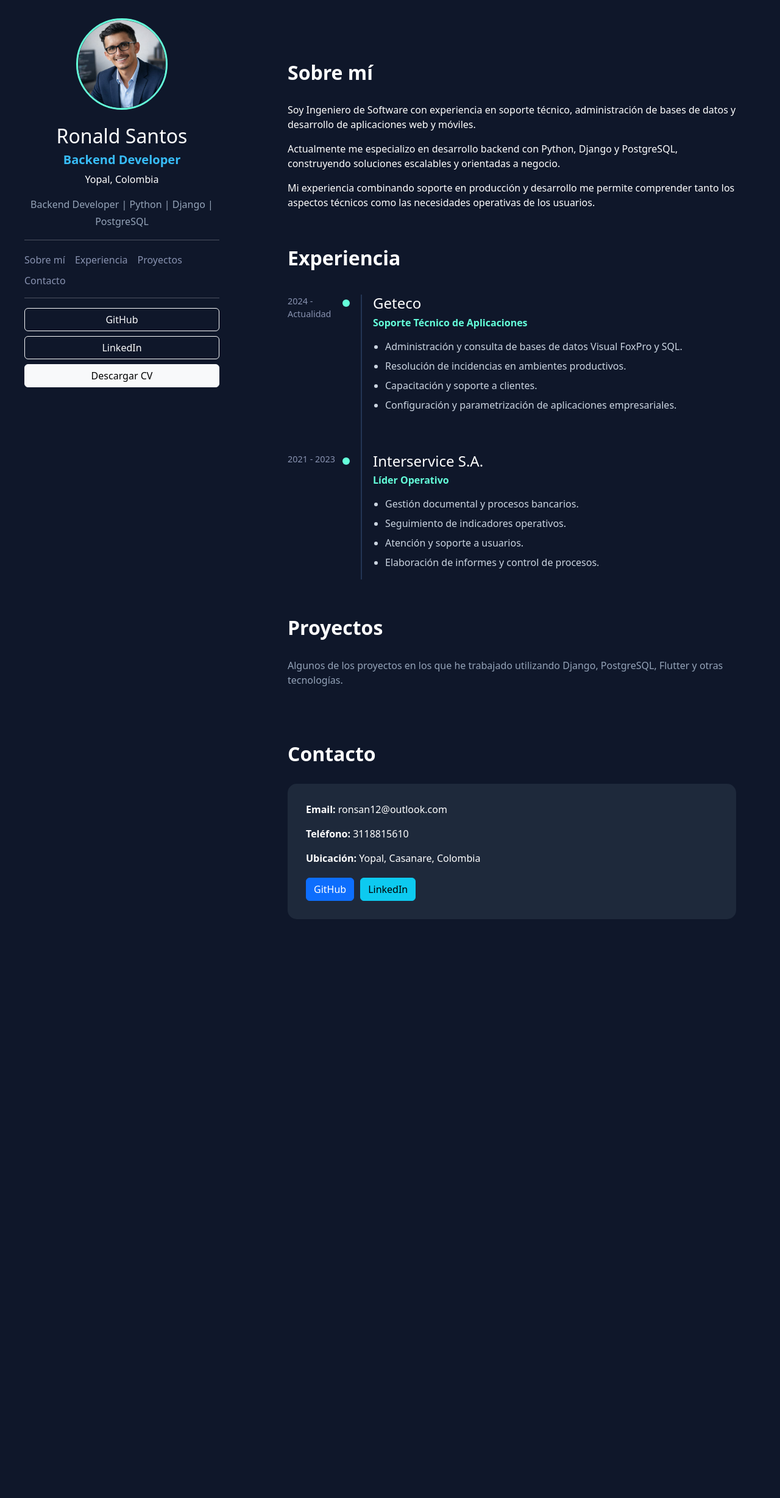
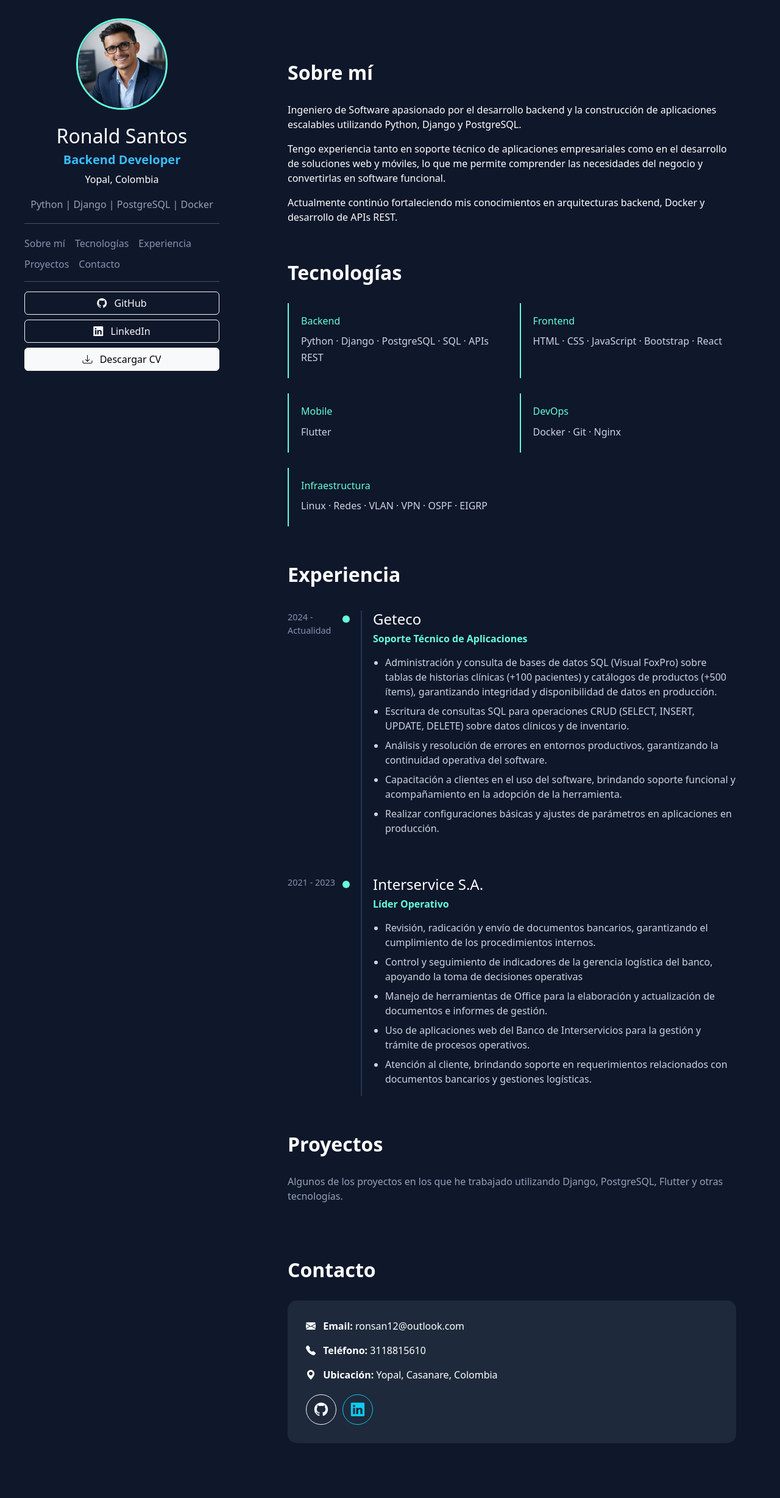
Before and after one commit to Ronsan12/portafolio, a Django app: page / in a window 1280 px wide. Shown: the whole page at 61% size. Before the commit the page ends 1507 px from the top, so only its background shows below. Run offline with Django 5.2, Linux system fonts and the light colour scheme; data that the repository does not hold is empty.

Commit message:
Mejorar diseño y contenido del portafolio

```diff
--- a/static/css/style.css
+++ b/static/css/style.css
@@ -237,3 +237,38 @@ body{
     color:#64ffda;
     padding-left:10px;
 }
+
+.skills-grid{
+    display:grid;
+    grid-template-columns:repeat(auto-fit, minmax(250px, 1fr));
+    gap:25px;
+    margin-top:30px;
+}
+
+.skill-category{
+    padding:20px;
+    border-left:2px solid #64ffda;
+}
+
+.skill-category h4{
+    color:#64ffda;
+    margin-bottom:10px;
+    font-size:1rem;
+}
+
+.skill-category p{
+    color:#cbd5e1;
+    line-height:1.7;
+    margin:0;
+}
+
+.social-btn{
+    width:50px;
+    height:50px;
+
+    display:flex;
+    align-items:center;
+    justify-content:center;
+
+    font-size:1.4rem;
+}
--- a/templates/base.html
+++ b/templates/base.html
@@ -6,6 +6,8 @@
 <head>
     <meta charset="UTF-8">
     <meta name="viewport" content="width=device-width, initial-scale=1.0">
+    <link rel="stylesheet"
+      href="https://cdn.jsdelivr.net/npm/bootstrap-icons@1.13.1/font/bootstrap-icons.min.css">
     <title>Ronald Santos | Portfolio</title>
 
     <link href="https://cdn.jsdelivr.net/npm/bootstrap@5.3.7/dist/css/bootstrap.min.css" rel="stylesheet">
--- a/templates/home.html
+++ b/templates/home.html
@@ -29,7 +29,7 @@
                 </p>
 
                 <p class="hero-description mt-3">
-                    Backend Developer | Python | Django | PostgreSQL
+                    Python | Django | PostgreSQL | Docker
                 </p>
 
             </div>
@@ -40,6 +40,10 @@
 
                 <a href="#about">
                     Sobre mí
+                </a>
+
+                <a href="#skills">
+                    Tecnologías
                 </a>
 
                 <a href="#experience">
@@ -63,19 +67,31 @@
                 <a href="https://github.com/Ronsan12"
                    target="_blank"
                    class="btn btn-outline-light">
+
+                   <i class="bi bi-github me-2"></i>
+
                     GitHub
+
                 </a>
 
                 <a href="https://www.linkedin.com/in/ronsan12"
                    target="_blank"
                    class="btn btn-outline-light">
-                    LinkedIn
+
+                   <i class="bi bi-linkedin me-2"></i>
+
+                   LinkedIn
+
                 </a>
 
                 <a href="{% static 'documents/Ronald_Santos_CV.pdf' %}"
                    target="_blank"
                    class="btn btn-light">
-                    Descargar CV
+
+                   <i class="bi bi-download me-2"></i>
+
+                   Descargar CV
+
                 </a>
 
             </div>
@@ -93,22 +109,55 @@
                     </h2>
 
                     <p>
-                        Soy Ingeniero de Software con experiencia en soporte técnico,
-                        administración de bases de datos y desarrollo de aplicaciones
-                        web y móviles.
+                        Ingeniero de Software apasionado por el desarrollo backend y la construcción de aplicaciones escalables utilizando Python, Django y PostgreSQL.
                     </p>
 
                     <p>
-                        Actualmente me especializo en desarrollo backend con Python,
-                        Django y PostgreSQL, construyendo soluciones escalables y
-                        orientadas a negocio.
+                        Tengo experiencia tanto en soporte técnico de aplicaciones empresariales como en el desarrollo de soluciones web y móviles, lo que me permite comprender las necesidades del negocio y convertirlas en software funcional.
                     </p>
 
                     <p>
-                        Mi experiencia combinando soporte en producción y desarrollo
-                        me permite comprender tanto los aspectos técnicos como las
-                        necesidades operativas de los usuarios.
+                        Actualmente continúo fortaleciendo mis conocimientos en arquitecturas backend, Docker y desarrollo de APIs REST.
                     </p>
+
+                </section>
+
+                <!-- HABILIDADES -->
+
+                <section id="skills">
+
+                    <h2 class="section-title">
+                        Tecnologías
+                    </h2>
+
+                    <div class="skills-grid">
+
+                        <div class="skill-category">
+                            <h4>Backend</h4>
+                            <p>Python · Django · PostgreSQL · SQL · APIs REST</p>
+                        </div>
+
+                        <div class="skill-category">
+                            <h4>Frontend</h4>
+                            <p>HTML · CSS · JavaScript · Bootstrap · React</p>
+                        </div>
+
+                        <div class="skill-category">
+                            <h4>Mobile</h4>
+                            <p>Flutter</p>
+                        </div>
+
+                        <div class="skill-category">
+                            <h4>DevOps</h4>
+                            <p>Docker · Git · Nginx</p>
+                        </div>
+
+                        <div class="skill-category">
+                            <h4>Infraestructura</h4>
+                            <p>Linux · Redes · VLAN · VPN · OSPF · EIGRP</p>
+                        </div>
+
+                    </div>
 
                 </section>
 
@@ -136,10 +185,11 @@
                                 </p>
 
                                 <ul>
-                                    <li>Administración y consulta de bases de datos Visual FoxPro y SQL.</li>
-                                    <li>Resolución de incidencias en ambientes productivos.</li>
-                                    <li>Capacitación y soporte a clientes.</li>
-                                    <li>Configuración y parametrización de aplicaciones empresariales.</li>
+                                    <li>Administración y consulta de bases de datos SQL (Visual FoxPro) sobre tablas de historias clínicas (+100 pacientes) y catálogos de productos (+500 ítems), garantizando integridad y disponibilidad de datos en producción.</li>
+                                    <li>Escritura de consultas SQL para operaciones CRUD (SELECT, INSERT, UPDATE, DELETE) sobre datos clínicos y de inventario.</li>
+                                    <li>Análisis y resolución de errores en entornos productivos, garantizando la continuidad operativa del software.</li>
+                                    <li>Capacitación a clientes en el uso del software, brindando soporte funcional y acompañamiento en la adopción de la herramienta.</li>
+                                    <li>Realizar configuraciones básicas y ajustes de parámetros en aplicaciones en producción.</li>
                                 </ul>
 
                             </div>
@@ -161,10 +211,11 @@
                                 </p>
 
                                 <ul>
-                                    <li>Gestión documental y procesos bancarios.</li>
-                                    <li>Seguimiento de indicadores operativos.</li>
-                                    <li>Atención y soporte a usuarios.</li>
-                                    <li>Elaboración de informes y control de procesos.</li>
+                                    <li>Revisión, radicación y envío de documentos bancarios, garantizando el cumplimiento de los procedimientos internos.</li>
+                                    <li>Control y seguimiento de indicadores de la gerencia logística del banco, apoyando la toma de decisiones operativas</li>
+                                    <li>Manejo de herramientas de Office para la elaboración y actualización de documentos e informes de gestión.</li>
+                                    <li>Uso de aplicaciones web del Banco de Interservicios para la gestión y trámite de procesos operativos.</li>
+                                    <li>Atención al cliente, brindando soporte en requerimientos relacionados con documentos bancarios y gestiones logísticas.</li>
                                 </ul>
 
                             </div>
@@ -224,19 +275,21 @@
 
                                         <div class="project-links">
 
-                                            {% if proyecto.github %}
-                                            <a href="{{ proyecto.github }}"
-                                               target="_blank">
+                                            <a href="{{ proyecto.github }}" target="_blank">
+
+                                                <i class="bi bi-github"></i>
+
                                                 GitHub
+
                                             </a>
-                                            {% endif %}
 
-                                            {% if proyecto.video_demo %}
-                                            <a href="{{ proyecto.video_demo }}"
-                                               target="_blank">
+                                            <a href="{{ proyecto.video_demo }}" target="_blank">
+
+                                                <i class="bi bi-play-circle"></i>
+
                                                 Demo
+
                                             </a>
-                                            {% endif %}
 
                                         </div>
 
@@ -264,32 +317,36 @@
                     <div class="contact-card">
 
                         <p>
-                            <strong>Email:</strong>
-                            ronsan12@outlook.com
+                            <i class="bi bi-envelope-fill me-2"></i>
+                            <strong>Email:</strong> ronsan12@outlook.com
                         </p>
 
                         <p>
-                            <strong>Teléfono:</strong>
-                            3118815610
+                            <i class="bi bi-telephone-fill me-2"></i>
+                            <strong>Teléfono:</strong> 3118815610
                         </p>
 
                         <p>
-                            <strong>Ubicación:</strong>
-                            Yopal, Casanare, Colombia
+                            <i class="bi bi-geo-alt-fill me-2"></i>
+                            <strong>Ubicación:</strong> Yopal, Casanare, Colombia
                         </p>
 
                         <div class="contact-buttons">
 
                             <a href="https://github.com/Ronsan12"
-                               target="_blank"
-                               class="btn btn-primary">
-                                GitHub
+                            target="_blank"
+                            class="btn btn-outline-light rounded-circle social-btn">
+
+                                <i class="bi bi-github"></i>
+
                             </a>
 
                             <a href="https://www.linkedin.com/in/ronsan12"
-                               target="_blank"
-                               class="btn btn-info">
-                                LinkedIn
+                            target="_blank"
+                            class="btn btn-outline-info rounded-circle social-btn">
+
+                                <i class="bi bi-linkedin"></i>
+
                             </a>
 
                         </div>
```
